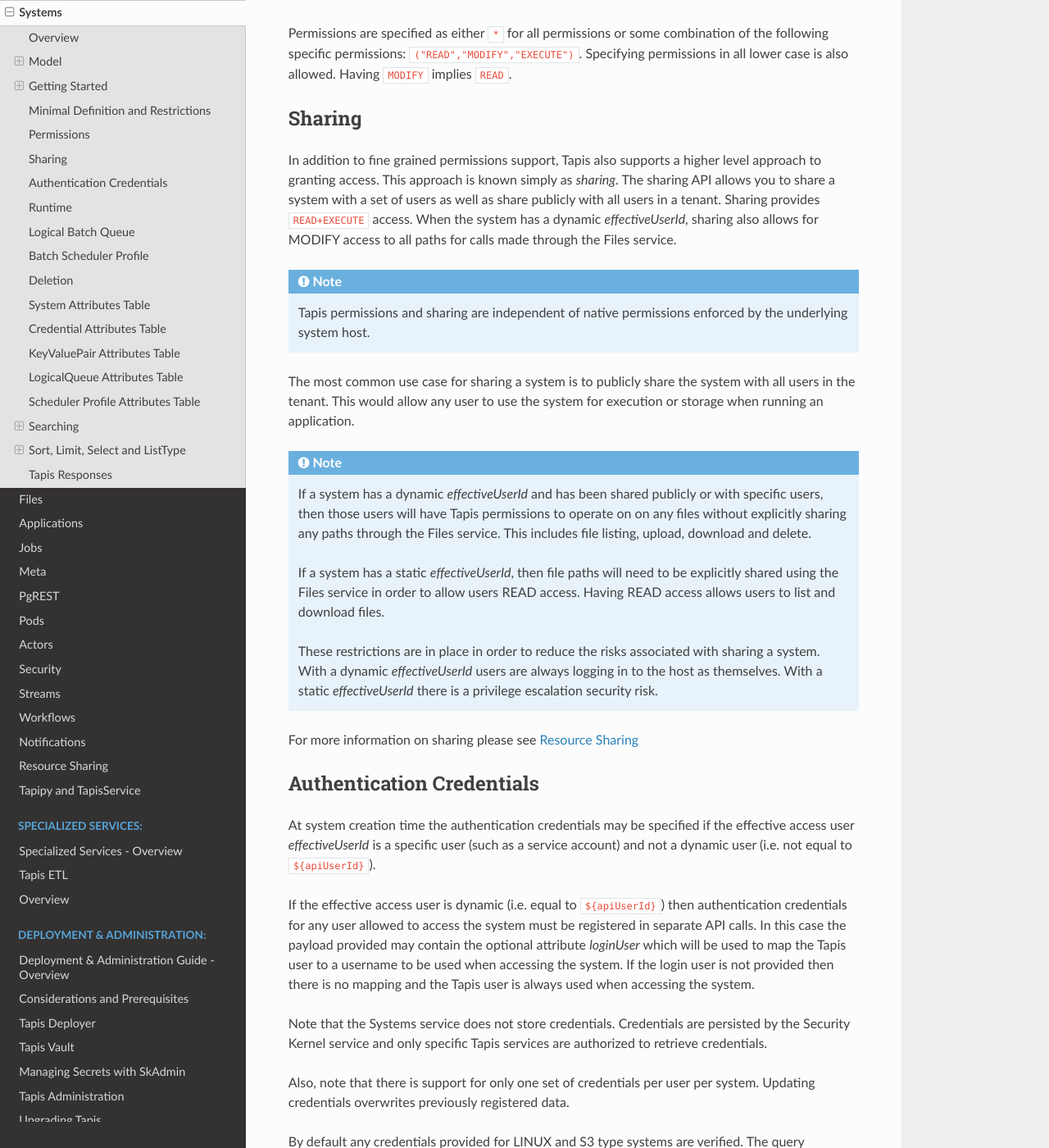
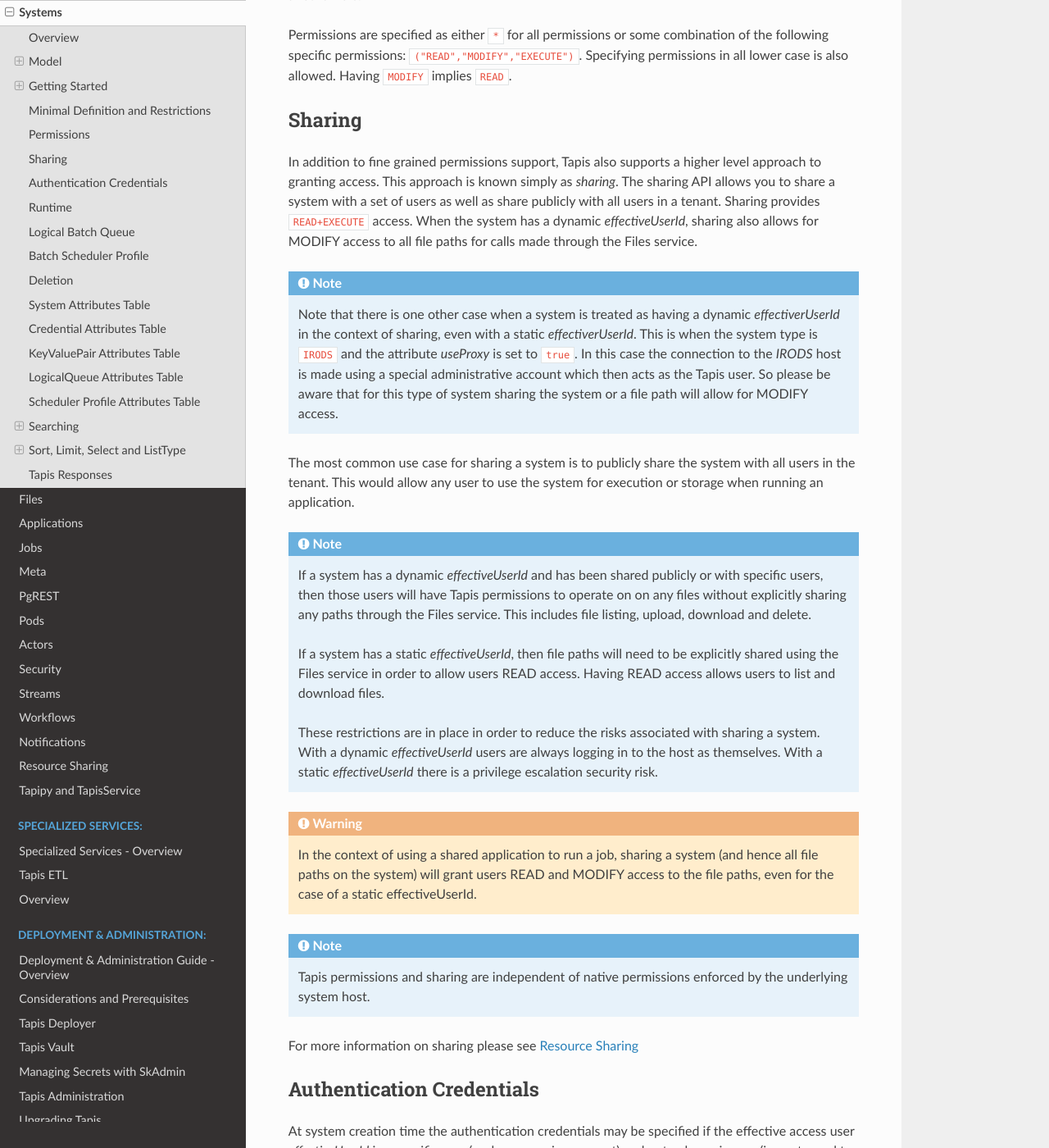
Before and after one commit to tapis-project/documentation, a Sphinx documentation site: the page built from source/technical/systems.rst, in a window 1280 px wide and 1400 px high, scrolled down 15991 px. Shown: the whole window at 82% size. Built offline with Sphinx 7.4.7 and the Read the Docs theme 3.1.0, drawn with Linux system fonts in a browser that asks for light colours; some of the changed text lies outside the part shown.

Commit message:
Systems,Files: Update explanation of sharing.

```diff
--- a/source/technical/systems.rst
+++ b/source/technical/systems.rst
@@ -52,7 +52,7 @@
 *systemType* - Type of system
   LINUX, S3, IRODS or GLOBUS
 *owner*
-  A specific user set at system creation. By default this is the resolved value for *${apiUserId}*, the user making
+  A specific user set at system creation. By default this is the resolved value for ``${apiUserId}``, the user making
   the request to create the system.
 *host* - Host name, IP address or Globus ID
   FQDN, IP address, Globus endpoint ID or Globus collection ID.
@@ -211,7 +211,7 @@
 
 The attribute *effectiveUserId* determines the host login user, the user used to access the underlying host or service.
 The attribute can be set to a static string indicating a specific user (such as a service account) or dynamically
-specified as *${apiUserId}*. For the case of *${apiUserId}*, the service resolves the variable by extracting the
+specified as ``${apiUserId}``. For the case of ``${apiUserId}``, the service resolves the variable by extracting the
 identity from the request to the service (i.e. the JWT) and applying a mapping to a host login user if such a mapping
 has been provided. If no mapping is provided, then the extracted identity is taken to be the host login user.
 
@@ -683,11 +683,16 @@
 In addition to fine grained permissions support, Tapis also supports a higher level approach to granting access.
 This approach is known simply as *sharing*. The sharing API allows you to share a system with a set of users
 as well as share publicly with all users in a tenant. Sharing provides ``READ+EXECUTE`` access.
-When the system has a dynamic *effectiveUserId*, sharing also allows for MODIFY access to all paths for calls
-made through the Files service.
+When the system has a dynamic *effectiveUserId*, sharing also allows for MODIFY access to all file paths for
+calls made through the Files service.
 
 .. note::
-  Tapis permissions and sharing are independent of native permissions enforced by the underlying system host.
+  Note that there is one other case when a system is treated as having a dynamic *effectiverUserId* in the
+  context of sharing, even with a static *effectiverUserId*. This is when the
+  system type is ``IRODS`` and the attribute *useProxy* is set to ``true``. In this case the connection to
+  the *IRODS* host is made using a special administrative account which then acts as the Tapis user.
+  So please be aware that for this type of system sharing the system or a file path will allow for
+  MODIFY access.
 
 The most common use case for sharing a system is to publicly share the system with all users in the tenant.
 This would allow any user to use the system for execution or storage when running an application.
@@ -705,8 +710,16 @@
   *effectiveUserId* users are always logging in to the host as themselves. With a static *effectiveUserId*
   there is a privilege escalation security risk.
 
+.. warning::
+  In the context of using a shared application to run a job, sharing a system (and hence all file paths
+  on the system) will grant users READ and MODIFY access to the file paths, even for the case of a
+  static effectiveUserId.
+
+.. note::
+  Tapis permissions and sharing are independent of native permissions enforced by the underlying system host.
 
 For more information on sharing please see :doc:`sharing`
+
 
 --------------------------
 Authentication Credentials
@@ -868,6 +881,7 @@
 |                     |                |                      | - Indicates if an IRODS proxy administrative user should be used.                    |
 |                     |                |                      | - *effectiveUserId* is the IRODS proxy admin user.                                   |
 |                     |                |                      | - Tapis user making the request is the IRODS user who will be impersonated.          |
+|                     |                |                      | - For this case *effectiveUserId* is considered dynamic in context of sharing.       |
 +---------------------+----------------+----------------------+--------------------------------------------------------------------------------------+
 | proxyHost           | String         |                      | - Name of proxy host.                                                                |
 |                     |                |                      | - Not currently supported. Please contact support if needed.                         |
```
Also changed, not shown: source/technical/files.rst (+19 -5 lines).
